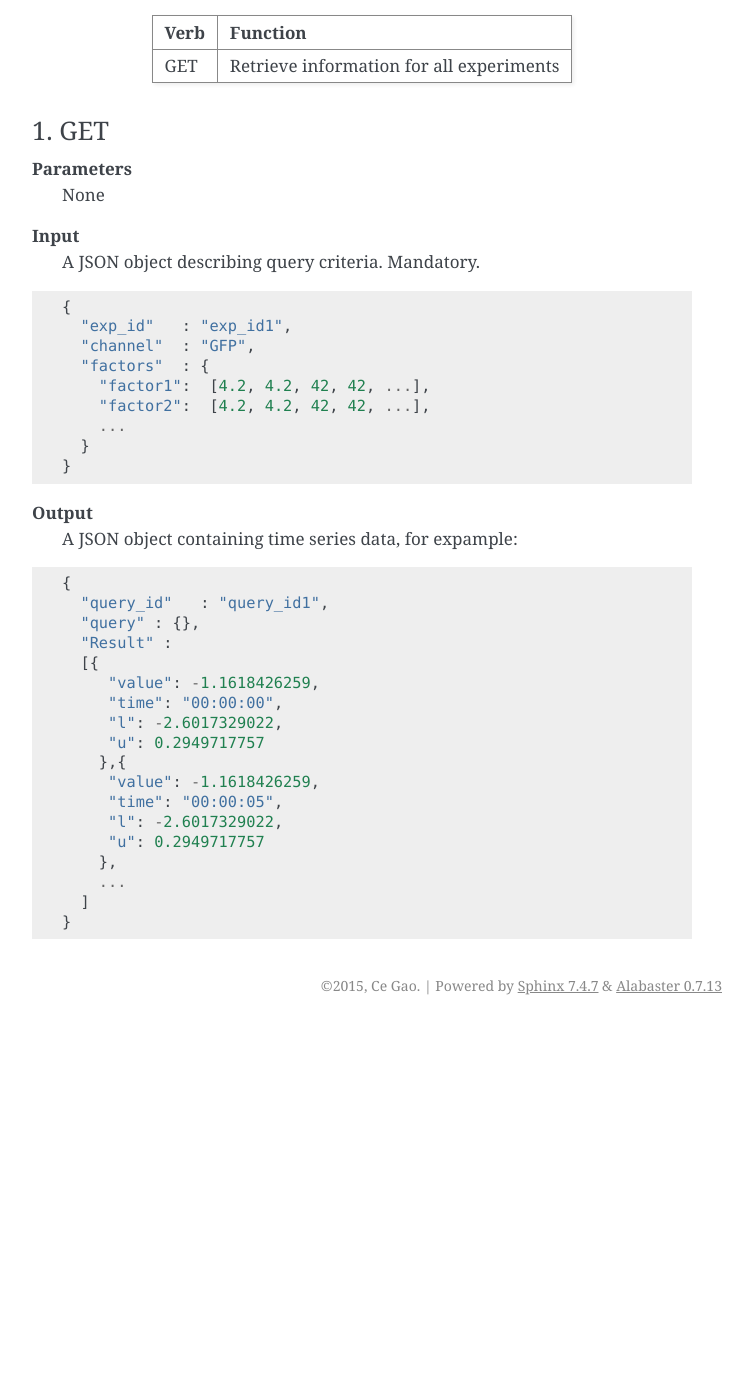
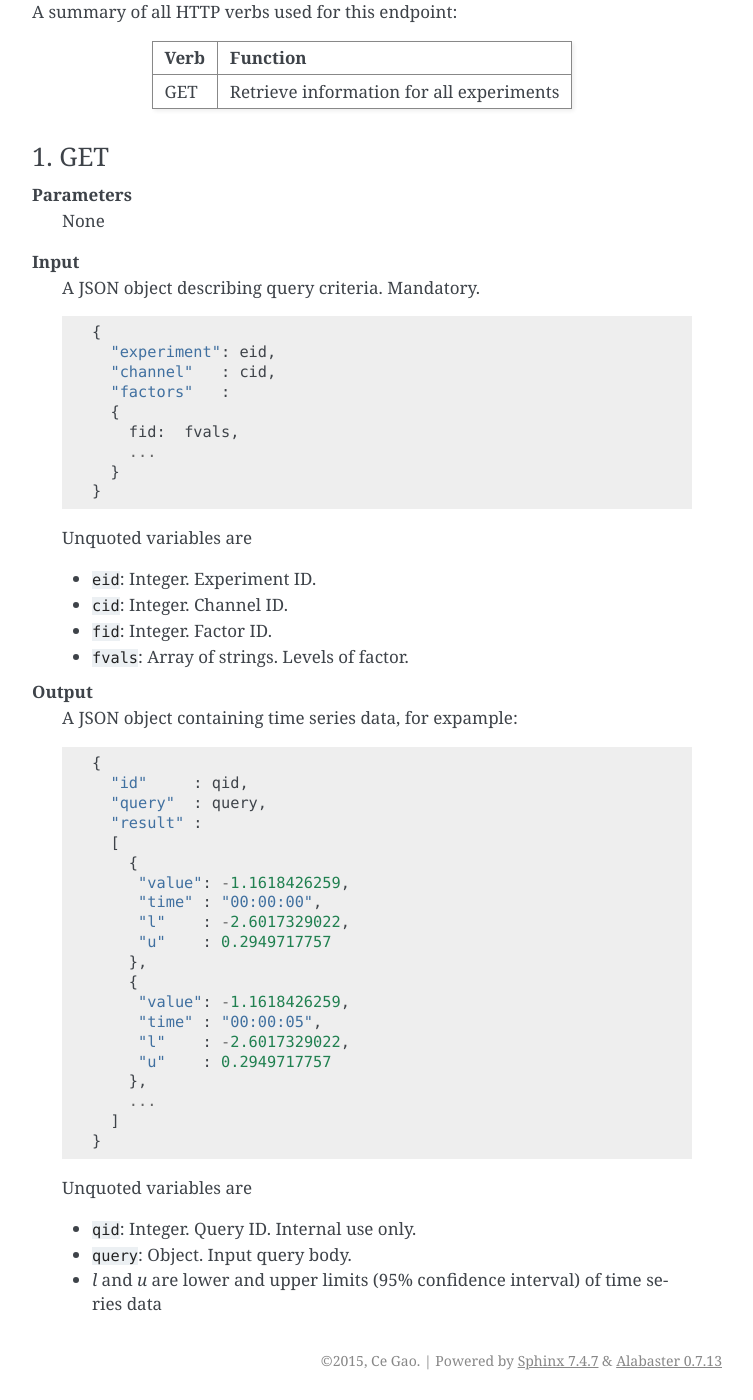
Before and after one commit to gaoce/TimeVis, a Sphinx documentation site: the page built from docs/api_v2.rst, in a window 1280 px wide and 1400 px high, scrolled down 13633 px. Shown: the whole window, without its empty margins (388-1141 px from the left). Built offline with Sphinx 7.4.7, drawn with Linux system fonts in a browser that asks for light colours; before the commit the page ends 14658 px from its top, so only the background shows below that; some of the changed text lies outside the part shown.

Commit message:
Update timeseries api

```diff
--- a/docs/api_v2.rst
+++ b/docs/api_v2.rst
@@ -718,38 +719,54 @@
 **Input**
     A JSON object describing query criteria. Mandatory.
 
-::
+    ::
 
-  {
-    "exp_id"   : "exp_id1",
-    "channel"  : "GFP",
-    "factors"  : {
-      "factor1":  [4.2, 4.2, 42, 42, ...],
-      "factor2":  [4.2, 4.2, 42, 42, ...],
-      ...
-    }
-  }
+      {
+        "experiment": eid,
+        "channel"   : cid,
+        "factors"   :
+        {
+          fid:  fvals,
+          ...
+        }
+      }
+
+    Unquoted variables are
+
+    * ``eid``:    Integer. Experiment ID.
+    * ``cid``:    Integer. Channel ID.
+    * ``fid``:    Integer. Factor ID.
+    * ``fvals``:  Array of strings. Levels of factor.
 
 **Output**
-  A JSON object containing time series data, for expample:
+    A JSON object containing time series data, for expample:
 
-::
+    ::
 
-  {
-    "query_id"   : "query_id1",
-    "query" : {},
-    "Result" :
-    [{
-       "value": -1.1618426259,
-       "time": "00:00:00",
-       "l": -2.6017329022,
-       "u": 0.2949717757
-      },{
-       "value": -1.1618426259,
-       "time": "00:00:05",
-       "l": -2.6017329022,
-       "u": 0.2949717757
-      },
-      ...
-    ]
-  }
+      {
+        "id"     : qid,
+        "query"  : query,
+        "result" :
+        [
+          {
+           "value": -1.1618426259,
+           "time" : "00:00:00",
+           "l"    : -2.6017329022,
+           "u"    : 0.2949717757
+          },
+          {
+           "value": -1.1618426259,
+           "time" : "00:00:05",
+           "l"    : -2.6017329022,
+           "u"    : 0.2949717757
+          },
+          ...
+        ]
+      }
+
+    Unquoted variables are
+
+    * ``qid``:    Integer. Query ID. Internal use only.
+    * ``query``:  Object.  Input query body.
+    * `l` and `u` are lower and upper limits (95% confidence interval) of time
+      series data
```
Also changed, not shown: other parts of docs/api_v2.rst (+2 -1 lines).
